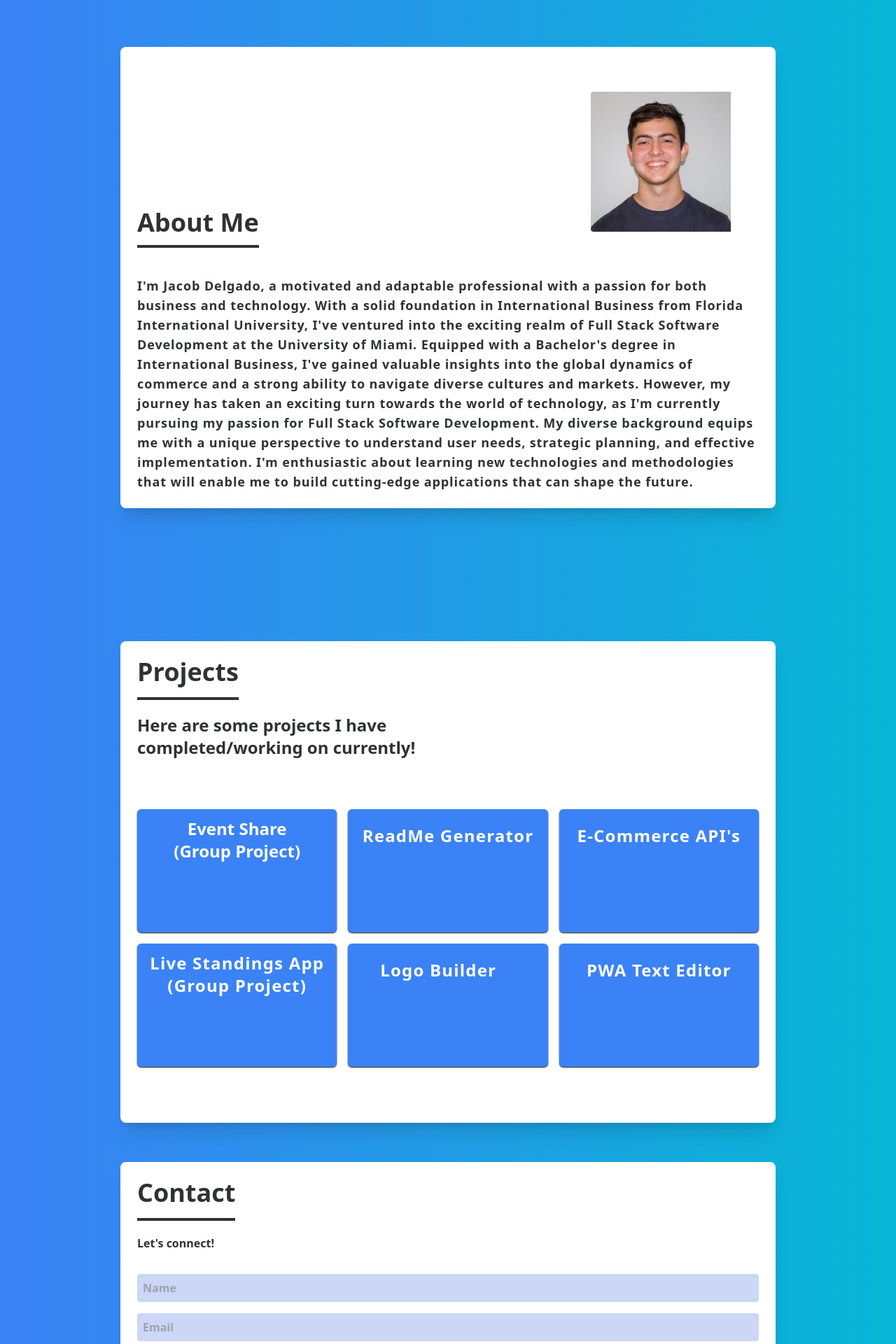
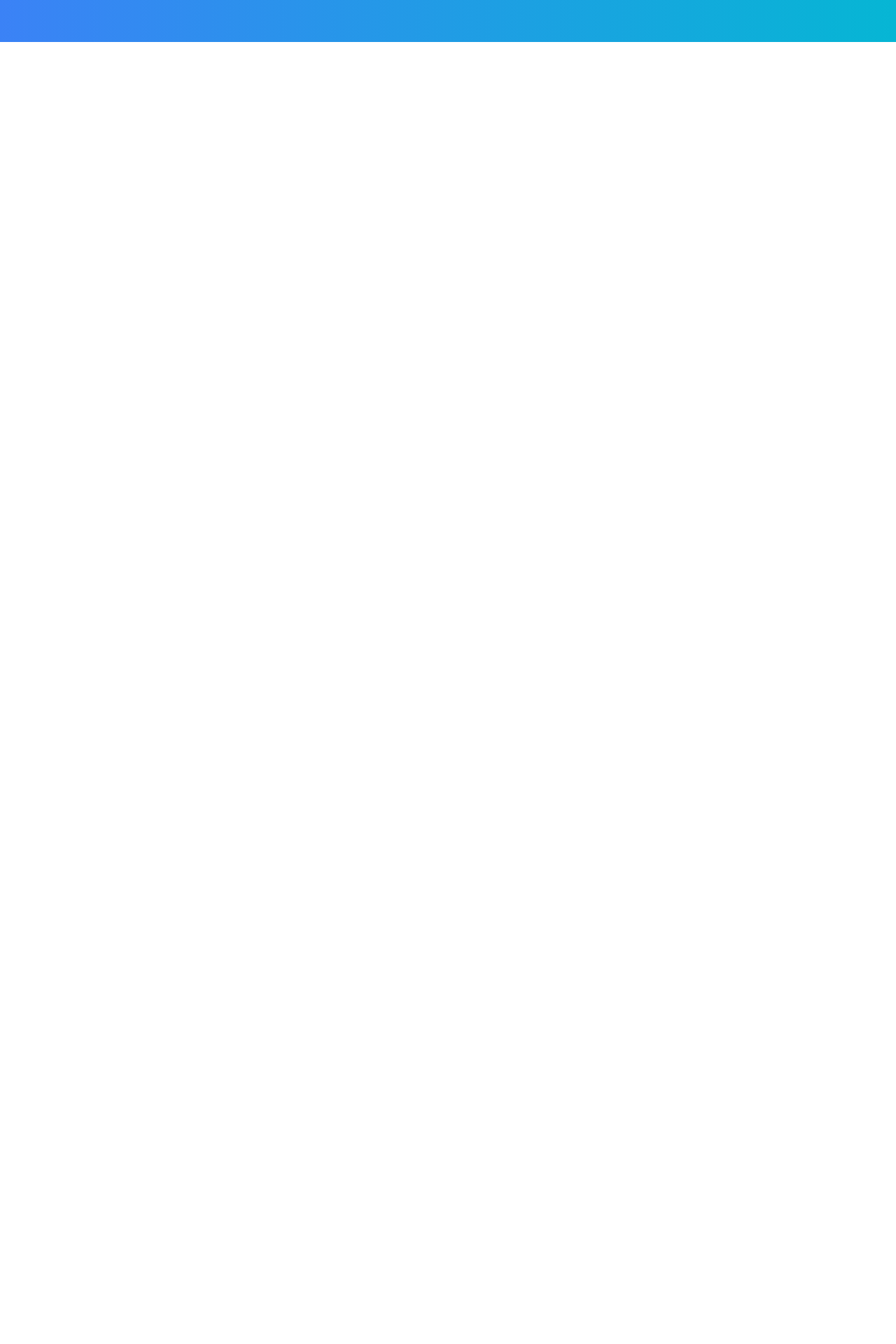
Before and after one commit to Jdelg140/JacobDelgado_Portfolio, a React (Create React App) app: page / in a window 1280 px wide. Shown: the part 740-2660 px from the top of the page at 70% size. After the commit the page ends 800 px from the top, so only its background shows below. Built offline with nearby package versions, Linux system fonts and the light colour scheme.

Commit message:
added routers to make portfolio a single page app

```diff
--- a/src/App.js
+++ b/src/App.js
@@ -1,18 +1,22 @@
 import React from "react";
+import {Routes, Route } from 'react-router-dom';
 import Aboutme from "./components/Aboutme";
 import Nav from "./components/Navbar";
 import Projects from "./components/Projects";
 import Home from "./components/Home";
 import Contact from "./components/Contact";
 
+
 function App() {
   return (
     <div>
-      <Nav />
-      <Home />
-      <Aboutme />
-      <Projects />
-      <Contact />
+          <Nav />
+          <Routes>
+            <Route path='/' element={<Home />} />
+            <Route path='/aboutme' element={<Aboutme />} />
+            <Route path='/projects' element={<Projects />} />
+            <Route path='/contact' element={<Contact />} />
+          </Routes>
     </div>
   );
 }
--- a/src/components/Aboutme.jsx
+++ b/src/components/Aboutme.jsx
@@ -5,15 +5,15 @@ const Aboutme = () => {
   return (
     <div
       name="aboutme"
-      className="w-full h-screen font-bold md:h-screen bg-gradient-to-r to-cyan-500 from-blue-500 "
+      className="w-full h-auto font-bold md:h-screen bg-gradient-to-r to-cyan-500 from-blue-500  "
     >
-      <div className=" max-w-[1000px] max-h-[1000px] mx-auto px-8 flex flex-col justify-center h-full mb-10 ">
-        <div className="card mb-32">
+      <div className=" max-w-[1000px] max-h-[1000px] mx-auto px-8 my-auto flex flex-col justify-center h-full ">
+        <div className="card">
           <div className="flex justify-between items-baseline">
             <p className=" text-4xl font-bold border-b-4  border-[#2f3235] text-[#2f3235] py-3">
               About Me
             </p>
-            <img src={Profile} className="rounded w-30 mt-10 pr-10 "></img>
+            <img src={Profile} className="rounded w-[150px] "></img>
           </div>
 
           <div className="text-[#2f3235] text-lg font-bold pt-10 tracking-wider">
--- a/src/components/Contact.jsx
+++ b/src/components/Contact.jsx
@@ -6,35 +6,35 @@ const Contact = () => {
       name="contact"
       className="w-full h-screen font-bold md:h-screen bg-gradient-to-r to-cyan-500 from-blue-500 "
     >
-      <div className="className= max-w-[1000px] max-h-[1000px] mx-auto px-8 flex flex-col justify-center h-full">
+      <div className="max-w-[1000px] max-h-[1000px] mx-auto px-8 flex flex-col justify-center h-full">
         <form
           method="POST"
           action="https://getform.io/f/7d9b0893-22c9-4407-b624-c764eda42aa8"
-          className="flex flex-col max-w-[1000px] max-h-[1000px] mx-auto w-full card min-h-screen"
+          className="flex flex-col mx-auto w-full card my-20"
         >
-          <div className="pb-8">
-            <p className="text-4xl font-bold inline border-b-4 border-[#2f3235] text-[#2f3235] py-3">
+          <div className="">
+            <p className="text-4xl font-bold inline border-b-4  border-[#2f3235] text-[#2f3235] ">
               Contact
             </p>
 
-            <p className="text-[#2f3235] pt-10 font-bold">Let's connect!</p>
+            <p className="text-[#2f3235] pt-4 font-bold">Let's connect!</p>
           </div>
           <input
-            className="bg-[#ccd6f6] p-2 rounded"
+            className="bg-[#ccd6f6] p-2 rounded my-2"
             type="text"
             placeholder="Name"
             name="name"
           />
           <input
-            className="my-4 p-2 bg-[#ccd6f6] rounded"
+            className=" p-2 bg-[#ccd6f6] rounded my-2"
             type="email"
             placeholder="Email"
             name="email"
           />
           <textarea
-            className="bg-[#ccd6f6] p-2 rounded"
+            className="bg-[#ccd6f6] p-2 rounded my-2"
             name="message"
-            rows="10"
+            rows="5"
             placeholder="Message"
           ></textarea>
           <button className="bg-gray-300 text-blue-500 border-2 hover:bg-blue-500 hover:text-gray-300 px-8 py-3 my-8 mx-auto flex items-center font-bold rounded">
--- a/src/components/Home.jsx
+++ b/src/components/Home.jsx
@@ -8,7 +8,7 @@ import Tailwind from "../assets/tailwind.png";
 const Home = () => {
   return (
     <div
-      name="home"
+
       className="w-full h-screen bg-gradient-to-r to-cyan-500 from-blue-500 "
     >
       <div className=" max-w-[1000px] max-h-[1000px] mx-auto px-8 flex flex-col justify-center h-full">
--- a/src/components/Navbar.jsx
+++ b/src/components/Navbar.jsx
@@ -2,14 +2,14 @@ import React from "react";
 import { FaGithub, FaLinkedin } from "react-icons/fa";
 import { HiOutlineMail } from "react-icons/hi";
 import { BsFillPersonLinesFill } from "react-icons/bs";
-import { Link } from "react-scroll";
 import Resume from "../assets/JacobDelgado.pdf";
 import Logo from "../assets/Jdlogo.png";
 import Logow from "../assets/Logow.png";
 
+
 const Navbar = () => {
   return (
-    <div className="fixed w-full h-[80px] flex justify-between items-center px-4 bg-gradient-to-r to-cyan-500 from-gray-500 text-white text-xl">
+    <div className="fixed w-full h-[80px] flex justify-between items-center px-4 bg-gradient-to-r to-cyan-500 from-gray-500 text-white text-xl ">
       <div>
         <ul className="flex items-center">
           <li>
@@ -19,24 +19,24 @@ const Navbar = () => {
             ></img>
           </li>
           <li>
-            <Link to="home" smooth={true} duration={500}>
+            <a href="/">
               Home
-            </Link>
+            </a>
           </li>
           <li>
-            <Link to="aboutme" smooth={true} duration={500}>
+          <a href="/aboutme">
               About Me
-            </Link>
+            </a>
           </li>
           <li>
-            <Link to="projects" smooth={true} duration={500}>
+          <a href="/projects">
               Projects
-            </Link>
+            </a>
           </li>
           <li>
-            <Link to="contact" smooth={true} duration={500}>
+          <a href="/contact">
               Contact
-            </Link>
+            </a>
           </li>
         </ul>
       </div>
--- a/src/components/Projects.jsx
+++ b/src/components/Projects.jsx
@@ -3,11 +3,11 @@ function Projects() {
   return (
     <div
       name="projects"
-      className=" w-full h-screen font-bold md:h-screen bg-gradient-to-r to-cyan-500 from-blue-500 text-gray-300"
+      className=" w-full h-screen font-bold md:h-screen bg-gradient-to-r to-cyan-500 from-blue-500"
     >
-      <div className="max-w-[1000px] max-h-[1000px] mx-auto px-8 flex flex-col justify-center h-full ">
-        <div className="card pb-20">
-          <div className="pb-8">
+      <div className="max-w-[1000px] max-h-[1000px] mx-auto  flex flex-col justify-center h-full pt-24 ">
+        <div className="card min-h-fit">
+          <div className="">
             <p className="text-4xl font-bold inline border-b-4 text-[#2f3235] border-[#2f3235] py-3">
               Projects
             </p>
@@ -19,7 +19,7 @@ function Projects() {
           <div className="grid sm:grid-cols-2 md:grid-cols-3 gap-4 ">
             <div className=" bg-blue-500 shadow-sm shadow-[#040c16] group container rounded-md flex text-center justify-center items-center mx-auto">
               <div className="pt-3">
-                <p className="text-2xl font-bold text-white px-10">
+                <p className="text-2xl font-bold text-white px-12">
                   Event Share (Group Project)
                 </p>
 
--- a/src/index.js
+++ b/src/index.js
@@ -2,11 +2,12 @@ import React from 'react';
 import ReactDOM from 'react-dom/client';
 import './index.css';
 import App from './App';
+import { BrowserRouter } from 'react-router-dom';
 
 
 const root = ReactDOM.createRoot(document.getElementById('root'));
 root.render(
-  <React.StrictMode>
+  <BrowserRouter>
     <App />
-  </React.StrictMode>
+  </BrowserRouter>
 );
```
